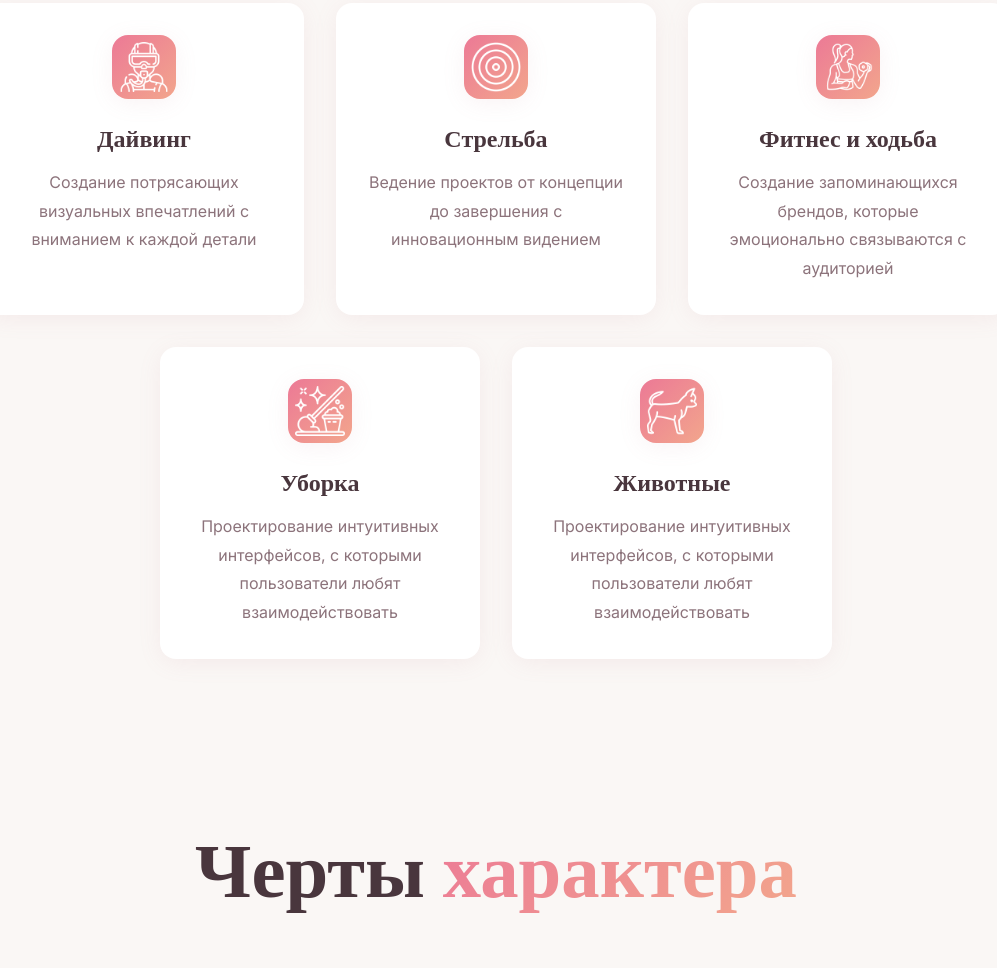
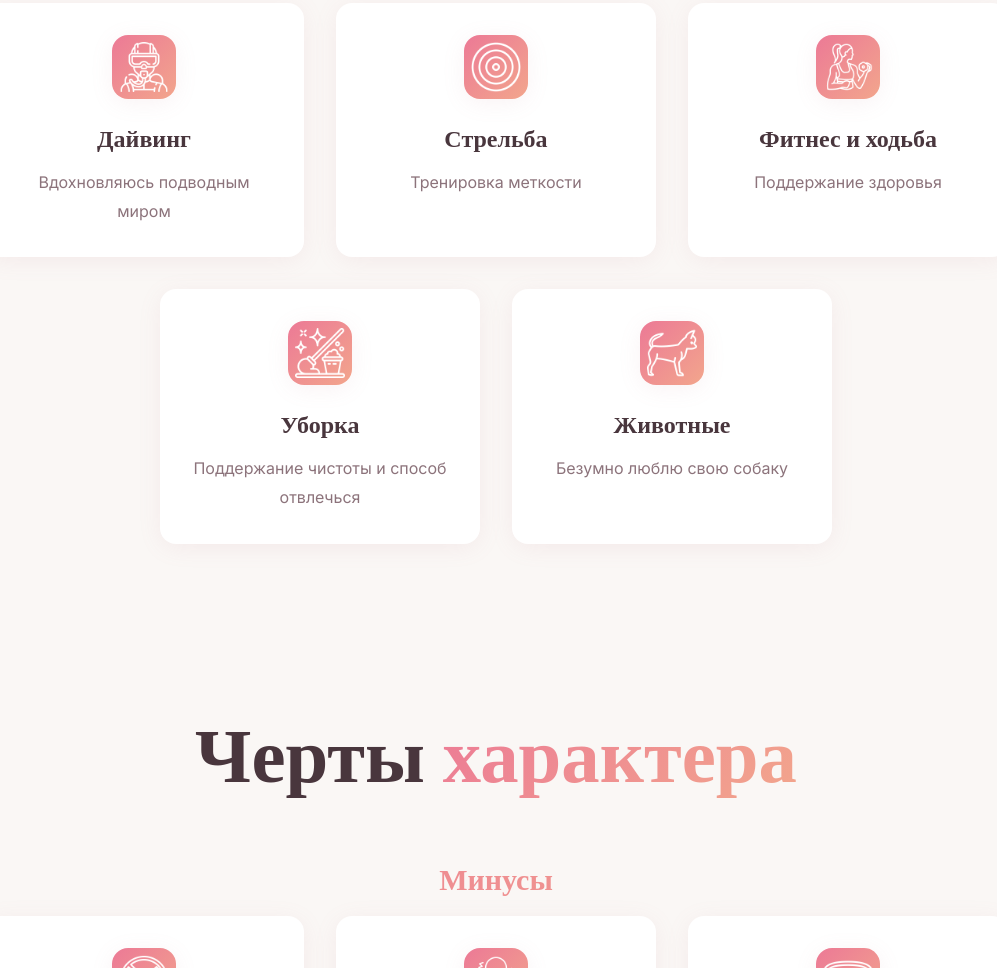
Before and after one commit to Front-Eugene/Ruslana, a plain HTML site: page index.html in a window 1280 px wide. Shown: the part 2052-3020 px from the top of the page, without its empty margins (144-1141 px from the left). Drawn offline with nearby package versions, Linux system fonts and the light colour scheme.

Commit message:
fix text

```diff
--- a/index.html
+++ b/index.html
@@ -100,7 +100,7 @@
                         <img src="diver.png" alt="">
                     </div>
                     <h3>Дайвинг</h3>
-                    <p>Создание потрясающих визуальных впечатлений с вниманием к каждой детали</p>
+                    <p>Вдохновляюсь подводным миром</p>
                 </div>
 
                 <div class="skill-card">
@@ -108,7 +108,7 @@
                         <img src="circular-target.png" alt="">
                     </div>
                     <h3>Стрельба</h3>
-                    <p>Ведение проектов от концепции до завершения с инновационным видением</p>
+                    <p>Тренировка меткости</p>
                 </div>
 
                 <div class="skill-card">
@@ -116,7 +116,7 @@
                         <img src="workout.png" alt="">
                     </div>
                     <h3>Фитнес и ходьба</h3>
-                    <p>Создание запоминающихся брендов, которые эмоционально связываются с аудиторией</p>
+                    <p>Поддержание здоровья</p>
                 </div>
 
                 <div class="skill-card">
@@ -124,7 +124,7 @@
                         <img src="mop.png" alt="">
                     </div>
                     <h3>Уборка</h3>
-                    <p>Проектирование интуитивных интерфейсов, с которыми пользователи любят взаимодействовать</p>
+                    <p>Поддержание чистоты и способ отвлечься</p>
                 </div>
 
                 <div class="skill-card">
@@ -132,7 +132,7 @@
                         <img src="chihuahua.png" alt="">
                     </div>
                     <h3>Животные</h3>
-                    <p>Проектирование интуитивных интерфейсов, с которыми пользователи любят взаимодействовать</p>
+                    <p>Безумно люблю свою собаку</p>
                 </div>
             </div>
         </div>
```
